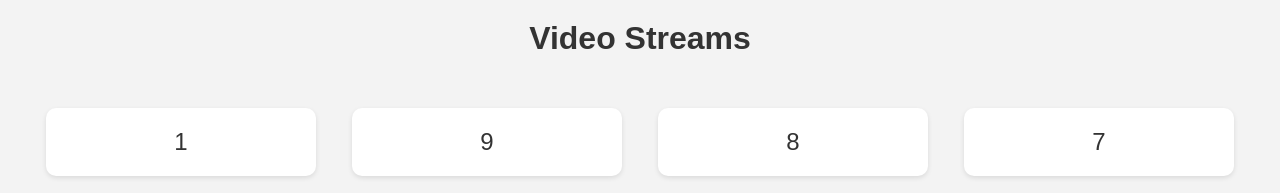
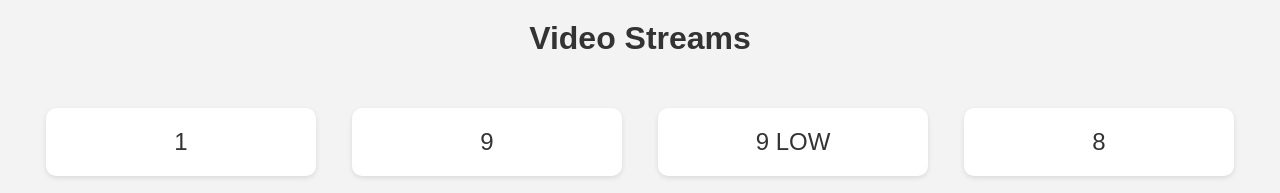
Before and after one commit to gsarm78/streaming, a plain HTML site: page index.html in a window 1280 px wide. Shown: the top 193 px of the page. Drawn offline with Linux system fonts and the light colour scheme.

Commit message:
Update index.html

```diff
--- a/index.html
+++ b/index.html
@@ -84,6 +84,9 @@
             <a href="#" onclick="playVideo('http://skai-live.siliconweb.com/media/cambria4/index_bitrate1200K.m3u8')">9</a>
         </div>
         <div class="video">
+            <a href="#" onclick="playVideo('https://skai-live-back.siliconweb.com/media/cambria4/index_bitrate600K.m3u8')">9 LOW</a>
+        </div>
+        <div class="video">
             <a href="#" onclick="playVideo('https://liveopencloud.siliconweb.com/1/ZlRza2R6L2tFRnFJ/eWVLSlQx/hls/live/playlist.m3u8')">8</a>
         </div>
         <div class="video">
```
